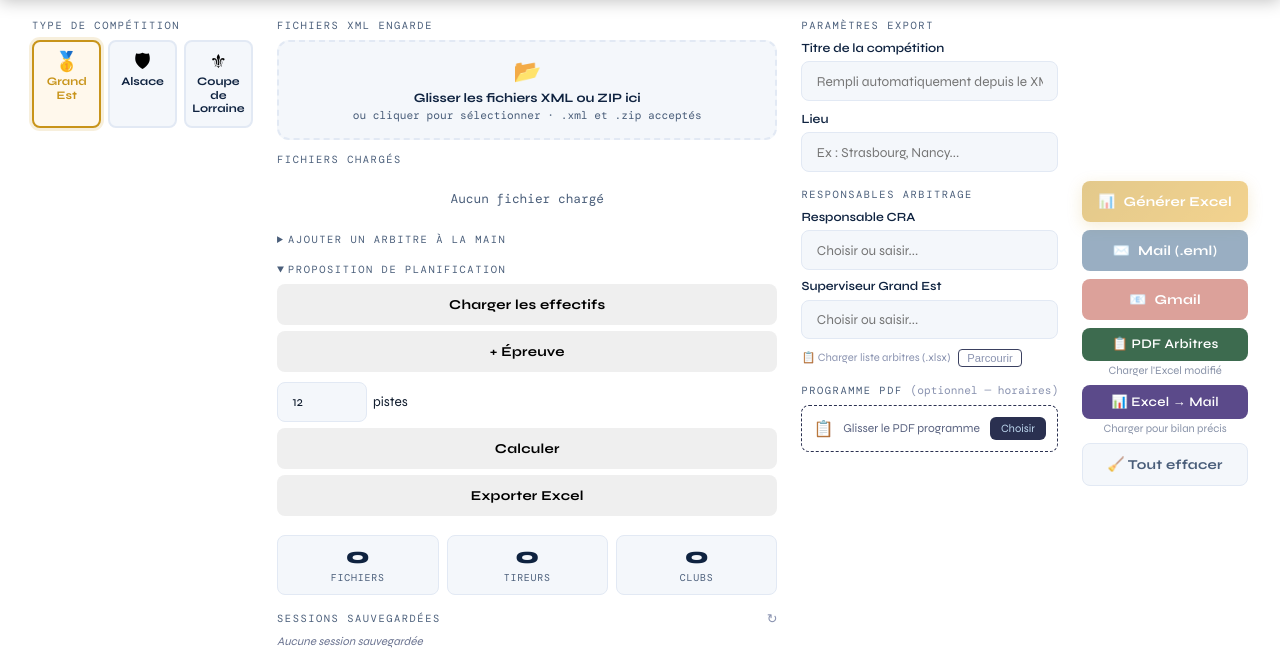
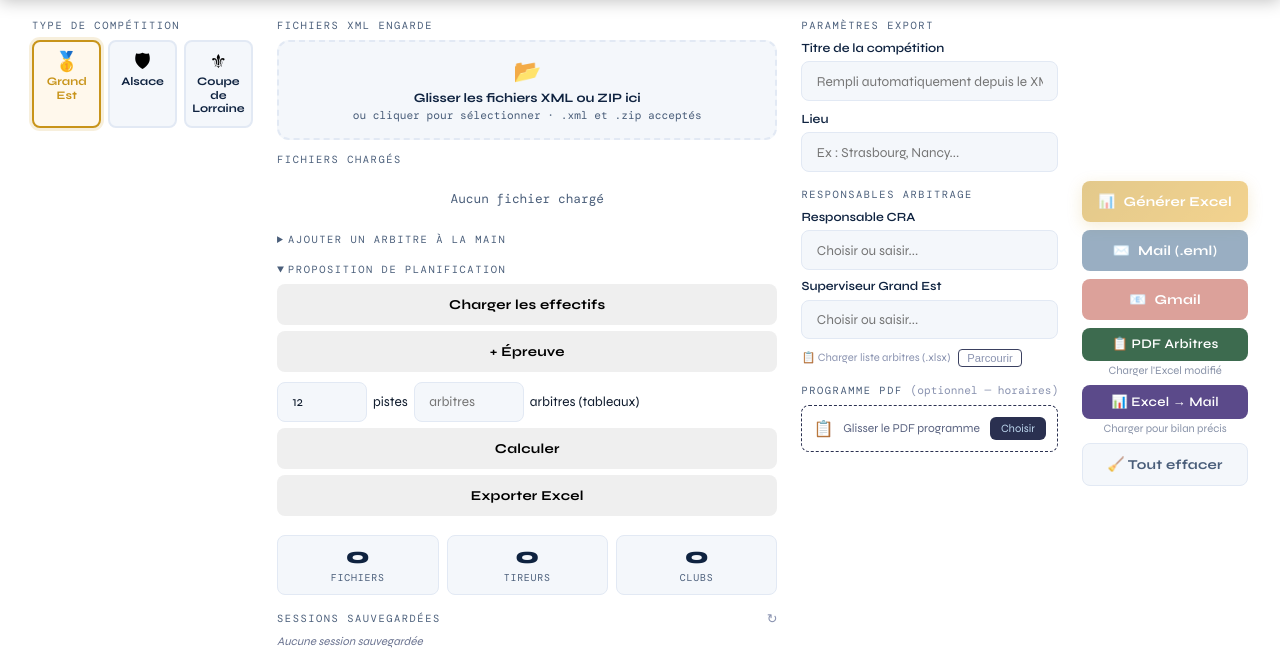
Before and after one commit to atrcrege-a11y/Portail-LREGE, a Flask app: page / in a window 1280 px wide, after a click on "PROPOSITION DE PLANIFICATION". Shown: the part 65-733 px from the top of the page. Run offline with Flask 3, Linux system fonts and the light colour scheme; data that the repository does not hold is empty; some web fonts are replaced.

Commit message:
Portail v15.7 - Mise a jour v15.7

```diff
--- a/SYNESC/app.py
+++ b/SYNESC/app.py
@@ -1706,12 +1706,13 @@ def _planifier_jours(data):
     jours, dates, _ = _effectifs_par_jour(data.get("comp_type", "grand_est"))
     par_jour = _epreuves_par_jour(data, jours, dates)
     pistes = int(data.get("pistes") or 12)
+    arbitres = int(data["arbitres"]) if data.get("arbitres") else None
     sortie = []
     for d in dates:
         if not par_jour.get(d):
             continue
         try:
-            plan = planifier(par_jour[d], pistes=pistes)
+            plan = planifier(par_jour[d], pistes=pistes, arbitres=arbitres)
         except ValueError as ex:
             raise ValueError(f"{date_avec_jour(d)} : {ex}")
         sortie.append((d, date_avec_jour(d), plan))
--- a/SYNESC/templates/index.html
+++ b/SYNESC/templates/index.html
@@ -971,6 +971,8 @@ tbody td:first-child {
             <div style="display:flex;gap:6px;margin-top:.6rem;flex-wrap:wrap;align-items:center;">
               <input class="input-field" id="sim-pistes" type="number" value="12" min="1" style="width:90px;">
               <span style="color:var(--muted);">pistes</span>
+              <input class="input-field" id="sim-arbitres" type="number" min="1" placeholder="arbitres" title="Arbitres disponibles pour les tableaux (vide = un par piste)" style="width:110px;">
+              <span style="color:var(--muted);">arbitres (tableaux)</span>
               <button class="btn btn-primary" onclick="simCalculer()">Calculer</button>
               <button class="btn btn-secondary" onclick="simExcel()">Exporter Excel</button>
             </div>
@@ -1612,6 +1614,7 @@ function simRendreEpreuves() {
 function simPayload() {
   return {comp_type: state.compType,
           pistes: parseInt(document.getElementById('sim-pistes').value, 10) || 12,
+          arbitres: parseInt(document.getElementById('sim-arbitres').value, 10) || null,
           epreuves: simEpreuves};  // duree_poule : minutes, vide = durée automatique
 }
 function simRendreGrille(p) {
--- a/portail.py
+++ b/portail.py
@@ -5,7 +5,7 @@ import os, sys, subprocess, threading, webbrowser, time, json, tempfile
 import urllib.request as urlreq
 from flask import Flask, render_template_string, jsonify, request, make_response
 
-VERSION_LOCALE = "15.6"
+VERSION_LOCALE = "15.7"
 VERSION_JSON_URL = "https://raw.githubusercontent.com/atrcrege-a11y/Portail-LREGE/main/version.json"
 
 app = Flask(__name__)
--- a/version.json
+++ b/version.json
@@ -1,4 +1,4 @@
 {
-  "version": "15.6",
-  "url": "https://github.com/atrcrege-a11y/Portail-LREGE/releases/download/v15.6/PortailLREGE_Setup_v15.6.exe"
+  "version": "15.7",
+  "url": "https://github.com/atrcrege-a11y/Portail-LREGE/releases/download/v15.7/PortailLREGE_Setup_v15.7.exe"
 }
```
Also changed, not shown: 1 other file.
